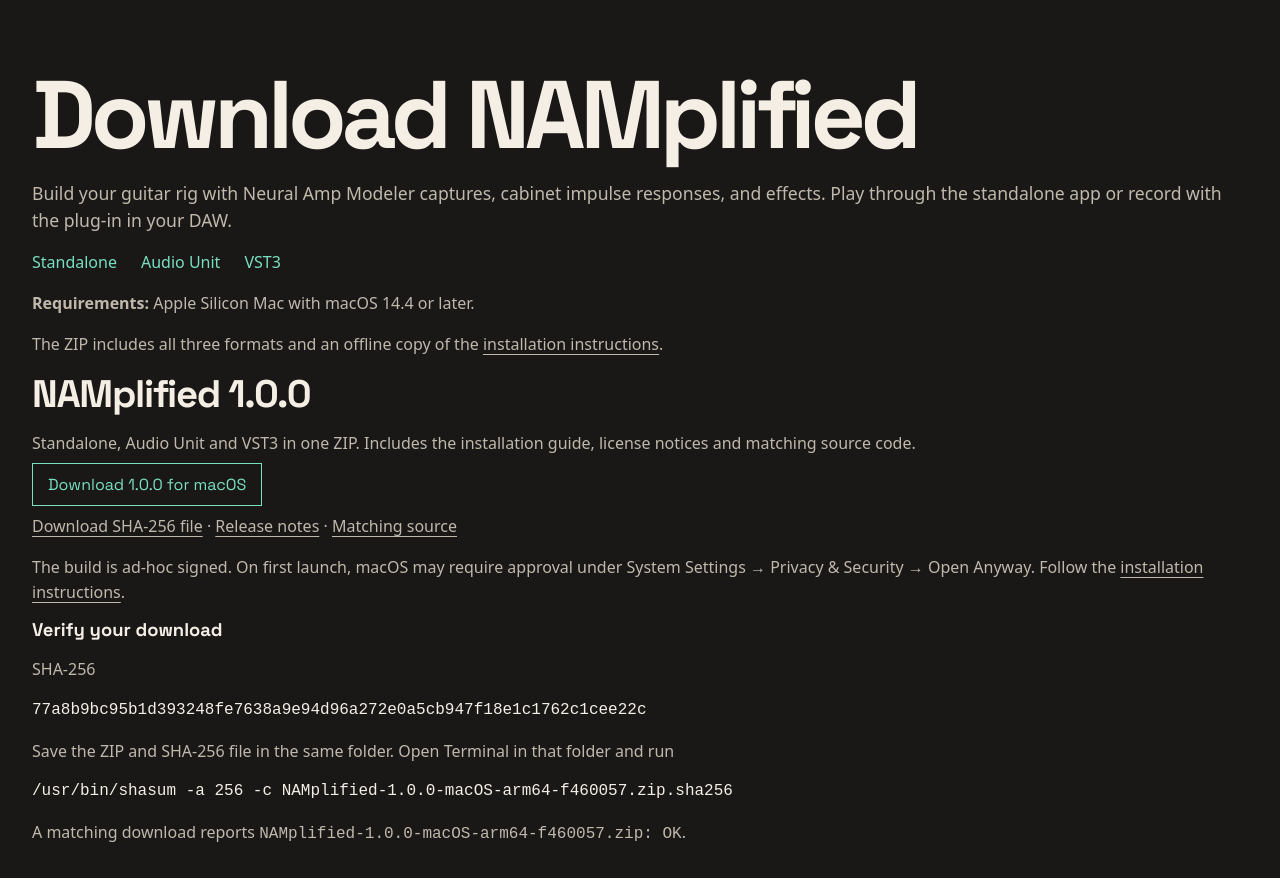
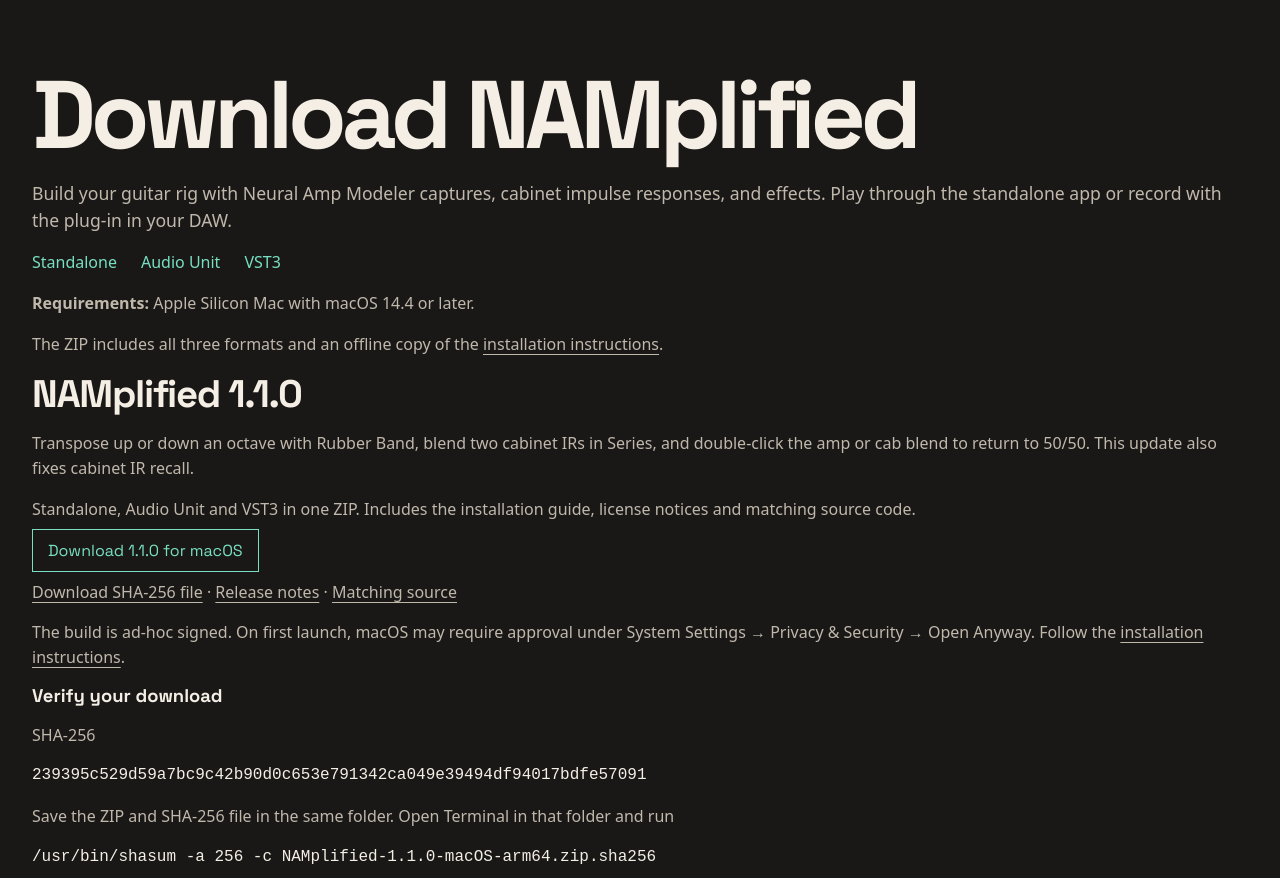
Before and after one commit to sedosa-guitar/namplified-web, a plain HTML site: page download.html in a window 1280 px wide. Shown: the part 74-952 px from the top of the page. Drawn offline with Linux system fonts and the light colour scheme.

Commit message:
Prepare NAMplified 1.1.0 download page

```diff
--- a/download.html
+++ b/download.html
@@ -26,17 +26,18 @@
   <ul class="formats" aria-label="Included formats"><li>Standalone</li><li>Audio Unit</li><li>VST3</li></ul>
   <p><strong>Requirements:</strong> Apple Silicon Mac with macOS 14.4 or later.</p>
   <p>The ZIP includes all three formats and an offline copy of the <a href="#installation">installation instructions</a>.</p>
-  <h2>NAMplified 1.0.0</h2>
+  <h2>NAMplified 1.1.0</h2>
+  <p>Transpose up or down an octave with Rubber Band, blend two cabinet IRs in Series, and double-click the amp or cab blend to return to 50/50. This update also fixes cabinet IR recall.</p>
   <p>Standalone, Audio Unit and VST3 in one ZIP. Includes the installation guide, license notices and matching source code.</p>
-  <p><a class="button" href="https://github.com/sedosa-guitar/namplified/releases/download/v1.0.0/NAMplified-1.0.0-macOS-arm64-f460057.zip">Download 1.0.0 for macOS</a></p>
-  <p><a href="https://github.com/sedosa-guitar/namplified/releases/download/v1.0.0/NAMplified-1.0.0-macOS-arm64-f460057.zip.sha256">Download SHA-256 file</a> · <a href="https://github.com/sedosa-guitar/namplified/releases/tag/v1.0.0">Release notes</a> · <a href="https://github.com/sedosa-guitar/namplified/tree/f460057dcf60f8d275071d9b66e50815ea779c42">Matching source</a></p>
+  <p><a class="button" href="https://github.com/sedosa-guitar/namplified/releases/download/v1.1.0/NAMplified-1.1.0-macOS-arm64.zip">Download 1.1.0 for macOS</a></p>
+  <p><a href="https://github.com/sedosa-guitar/namplified/releases/download/v1.1.0/NAMplified-1.1.0-macOS-arm64.zip.sha256">Download SHA-256 file</a> · <a href="https://github.com/sedosa-guitar/namplified/releases/tag/v1.1.0">Release notes</a> · <a href="https://github.com/sedosa-guitar/namplified/tree/v1.1.0">Matching source</a></p>
   <p>The build is ad-hoc signed. On first launch, macOS may require approval under System Settings → Privacy &amp; Security → Open Anyway. Follow the <a href="#installation">installation instructions</a>.</p>
   <h3>Verify your download</h3>
   <p>SHA-256</p>
-  <pre style="white-space: pre-wrap; overflow-wrap: anywhere"><code>77a8b9bc95b1d393248fe7638a9e94d96a272e0a5cb947f18e1c1762c1cee22c</code></pre>
+  <pre style="white-space: pre-wrap; overflow-wrap: anywhere"><code>239395c529d59a7bc9c42b90d0c653e791342ca049e39494df94017bdfe57091</code></pre>
   <p>Save the ZIP and SHA-256 file in the same folder. Open Terminal in that folder and run</p>
-  <pre style="overflow-x: auto"><code>/usr/bin/shasum -a 256 -c NAMplified-1.0.0-macOS-arm64-f460057.zip.sha256</code></pre>
-  <p>A matching download reports <code>NAMplified-1.0.0-macOS-arm64-f460057.zip: OK</code>.</p>
+  <pre style="overflow-x: auto"><code>/usr/bin/shasum -a 256 -c NAMplified-1.1.0-macOS-arm64.zip.sha256</code></pre>
+  <p>A matching download reports <code>NAMplified-1.1.0-macOS-arm64.zip: OK</code>.</p>
 </section>
 <section id="installation" class="wrap rig" aria-labelledby="installation-heading">
   <h2 id="installation-heading">Installation on macOS</h2>
```
Also changed, not shown: index.html (+3 -2 lines), assets/TONE3000Logo.svg (added).
